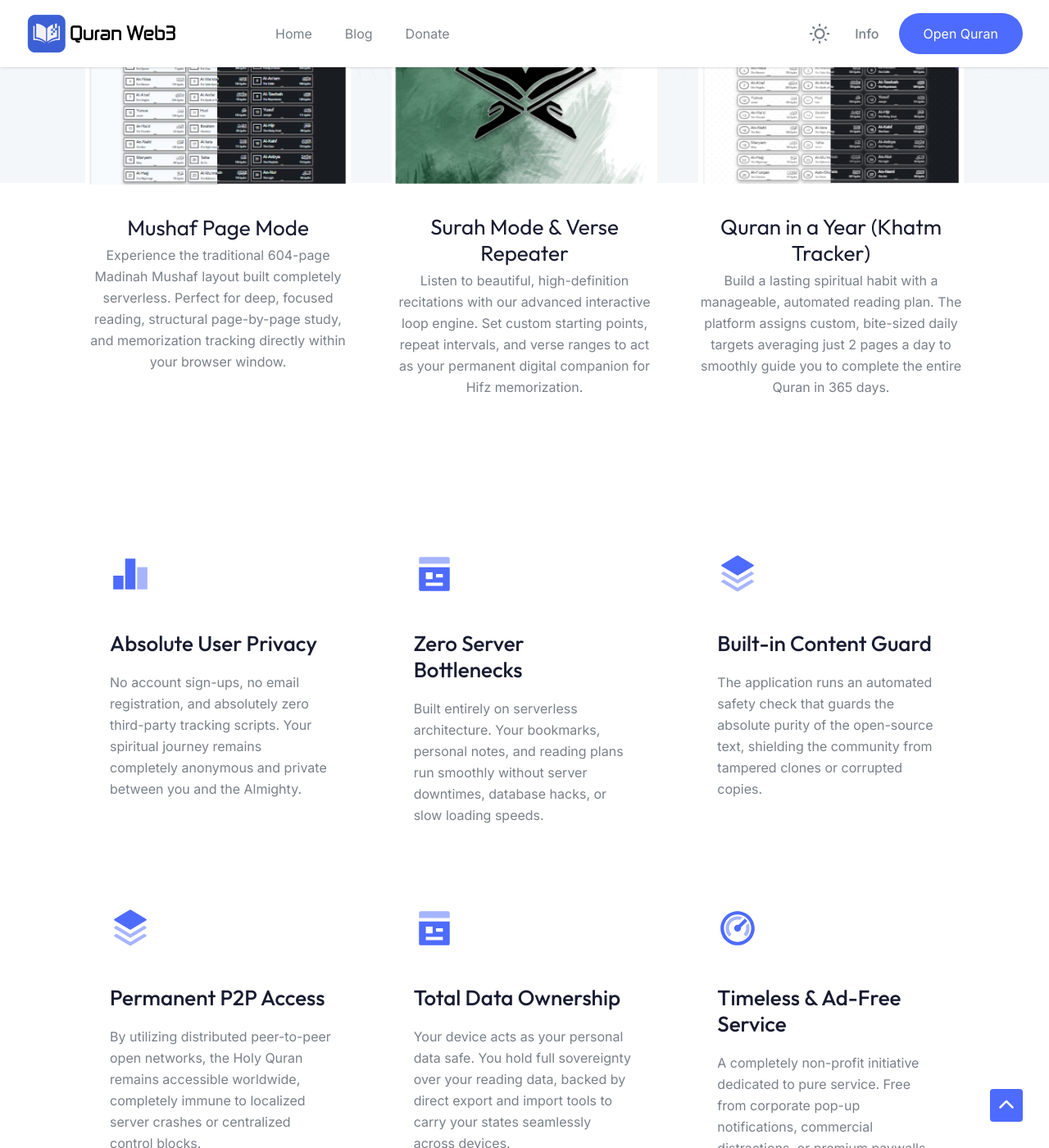
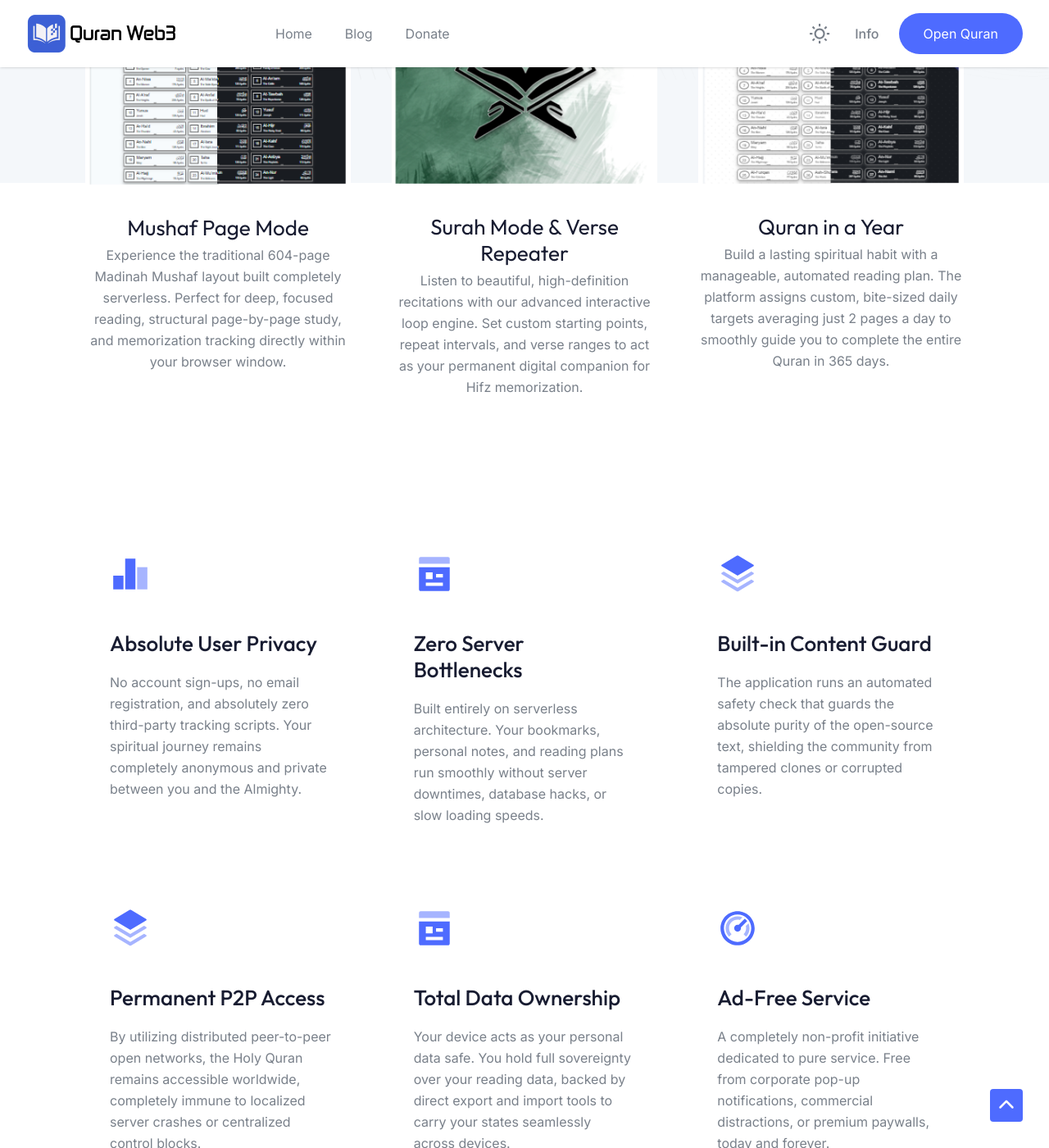
Before and after one commit to quran-web3/quran-web3.github.io, a Jekyll site: the page built from index.html, in a window 1280 px wide and 1400 px high, scrolled down 2522 px. Shown: the whole window at 82% size. Built offline with Jekyll 4.4.1, drawn with Linux system fonts in a browser that asks for light colours; some of the changed text lies outside the part shown.

Commit message:
Update home.html

```diff
--- a/_layouts/home.html
+++ b/_layouts/home.html
@@ -217,7 +217,7 @@
                   </div>
                 </div>
               </div>
-              <h4 class="yj go kk wm ob zb"><a href="{{ '/mint.html' | relative_url }}" target="_blank">Quran in a Year (Khatm Tracker)</a></h4>
+              <h4 class="yj go kk wm ob zb"><a href="{{ '/mint.html' | relative_url }}" target="_blank">Quran in a Year</a></h4>
              <p>Build a lasting spiritual habit with a manageable, automated reading plan. The platform assigns custom, bite-sized daily targets averaging just 2 pages a day to smoothly guide you to complete the entire Quran in 365 days.</p>
             </div>
           </div>
@@ -253,7 +253,7 @@
             </div>
             <div class="animate_top sg oi pi zq ml il am cn _m">
               <img src="{{ '/images/icon-07.svg' | relative_url }}" alt="Icon" />
-              <h4 class="ek zj kk wm nb _b">Timeless & Ad-Free Service</h4>
+              <h4 class="ek zj kk wm nb _b">Ad-Free Service</h4>
               <p>A completely non-profit initiative dedicated to pure service. Free from corporate pop-up notifications, commercial distractions, or premium paywalls, today and forever.</p>
             </div>
           </div>
@@ -585,20 +585,6 @@
               </a>
               <p class="lc fb">Revolutionizing Quranic studies through Web3, ensuring decentralization, transparency, and collaborative knowledge-sharing.</p>
             </div>
-            <div class="vd ro tc sf rn un gg vn">
-              <div class="animate_top">
-                <h4 class="kk wm tj ec">Platform</h4>
-                <ul>
-                  <li><a href="https://quran-web3-nft.vercel.app/" target="_blank" class="sc xl vb">Quran-Web3.NFT </a></li>
-                  <li><a href="https://polygonscan.com/token/0x74814b153519f3d77d5521cd185dd3071b6a017a" target="_blank" class="sc xl vb">605 Pages NFT</a></li>
-                  <li>
-                    <a href="{{ '/mint.html' | relative_url }}" class="sc xl vb">
-                      Quran-Web3.NFT
-                      <span class="sc ek uj lk nh rg zi _i nc">Mint Coming Soon</span>
-                    </a>
-                  </li>
-                </ul>
-              </div>
               <div class="animate_top">
                 <h4 class="kk wm tj ec">Network</h4>
                 <ul>
```
